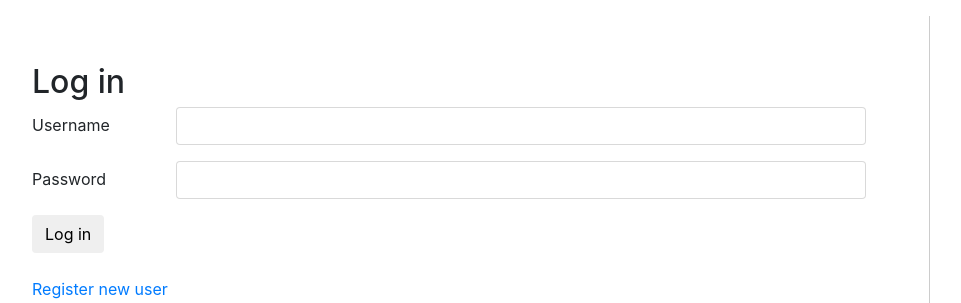
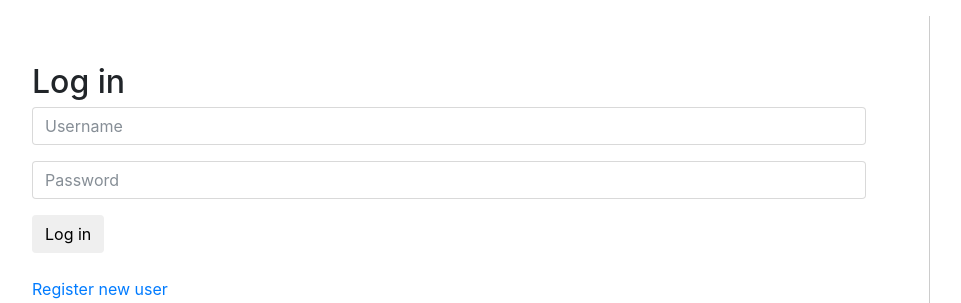
Before and after one commit to alethiophile/openakun, a Flask app: page /login in a window 1280 px wide. Shown: the part 56-359 px from the top of the page, without its empty margins (31-992 px from the left). Run offline with Flask 2, Linux system fonts and the light colour scheme; parts of the project's set-up code (start-up, migrations or seed data) failed here and were passed over; some libraries are stand-ins or nearby versions.

Commit message:
Login page presentation

```diff
--- a/openakun/templates/login.html
+++ b/openakun/templates/login.html
@@ -3,17 +3,11 @@
 {% block content %}
     <h2>Log in</h2>
     <form action="{{ url_for('login') }}" method="POST">
-        <div class="form-group row">
-            <label for="user" class="col-lg-2 col-form-label">Username</label>
-            <div class="col-lg-10">
-                <input type="text" name="user" class="form-control">
-            </div>
+        <div class="form-group">
+                <input type="text" name="user" class="form-control" placeholder="Username">
         </div>
-        <div class="form-group row">
-            <label for="pass" class="col-lg-2 col-form-label">Password</label>
-            <div class="col-lg-10">
-                <input type="password" name="pass" class="form-control">
-            </div>
+        <div class="form-group">
+                <input type="password" name="pass" class="form-control" placeholder="Password">
         </div>
         {% if request.args.get('next') != None %}
             <input type="hidden" name="next" value="{{ request.args.get('next') }}">
```
